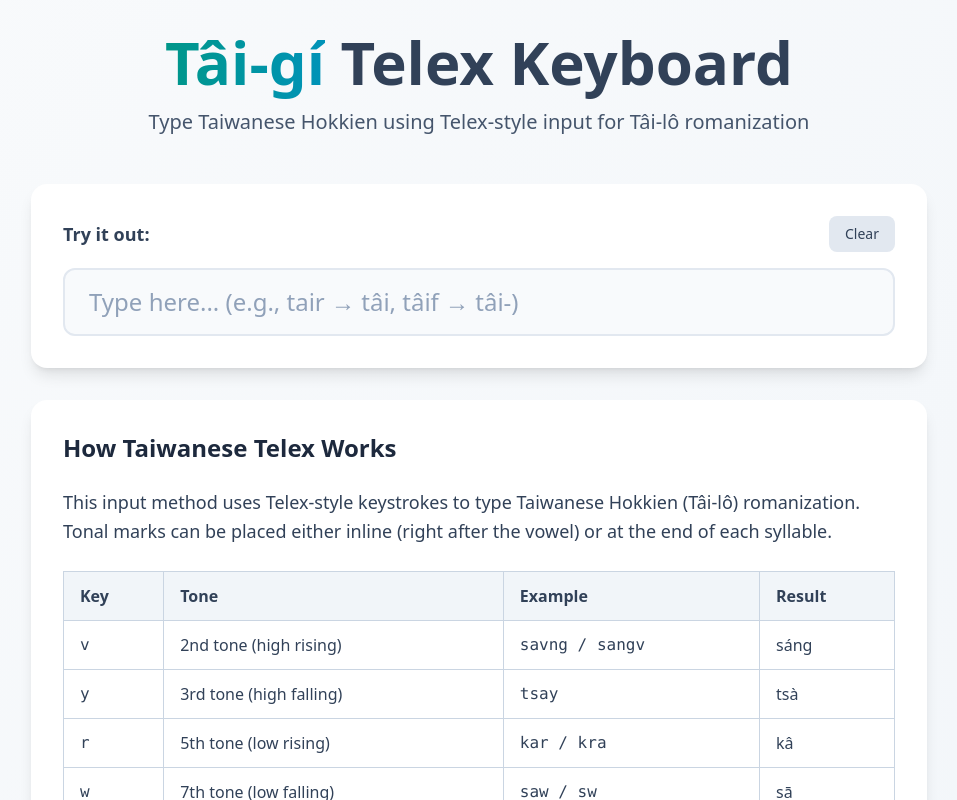
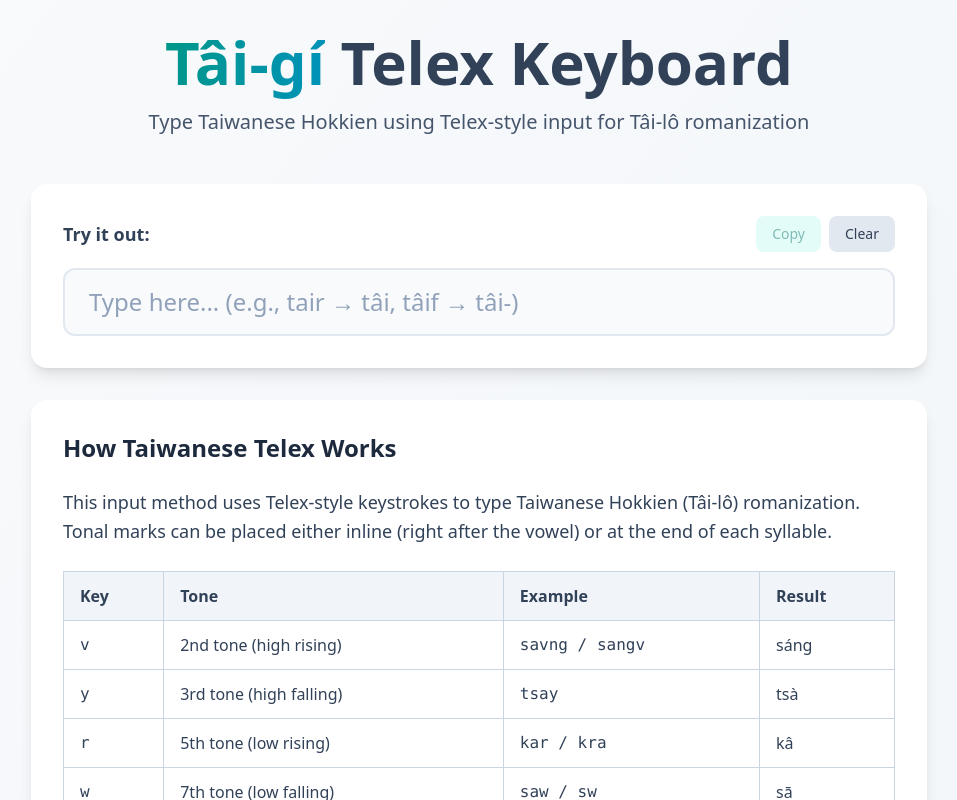
Before and after one commit to madmaxieee/taigi-telex-demo, a SvelteKit app: page / in a window 1280 px wide. Shown: the top 800 px of the page, without its empty margins (161-1118 px from the left). Built offline with nearby package versions, Linux system fonts and the light colour scheme.

Commit message:
feat: add copy to clipboard functionality
Add a "Copy" button that allows users to copy the processed output or
input text to the clipboard. The button is styled with a teal theme
and includes a disabled state for when no text is present.

```diff
--- a/src/routes/+page.svelte
+++ b/src/routes/+page.svelte
@@ -120,6 +120,18 @@
 		outputText = '';
 	}
 
+	async function copyText() {
+		const textToCopy = outputText || inputText;
+		if (!textToCopy) return;
+
+		try {
+			await navigator.clipboard.writeText(textToCopy);
+			console.log('Text copied:', textToCopy);
+		} catch (err) {
+			console.error('Failed to copy text:', err);
+		}
+	}
+
 	// Reactive statement to process text when input changes
 	$effect(() => {
 		if (inputText) {
@@ -152,12 +164,21 @@
 					<label for="telex-input" class="text-lg font-semibold text-slate-700">
 						Try it out:
 					</label>
+					<div class="flex gap-2">
+						<button
+							onclick={copyText}
+							disabled={!inputText && !outputText}
+							class="rounded-lg bg-teal-100 px-4 py-2 text-sm font-medium text-teal-700 transition-colors hover:bg-teal-200 focus:ring-2 focus:ring-teal-400 focus:outline-none disabled:cursor-not-allowed disabled:opacity-50"
+						>
+							Copy
+						</button>
 						<button
 							onclick={clearText}
 							class="rounded-lg bg-slate-200 px-4 py-2 text-sm font-medium text-slate-700 transition-colors hover:bg-slate-300 focus:ring-2 focus:ring-slate-400 focus:outline-none"
 						>
 							Clear
 						</button>
+					</div>
 				</div>
 
 				<input
```
Lines whose indentation alone changed are shown as unchanged.
